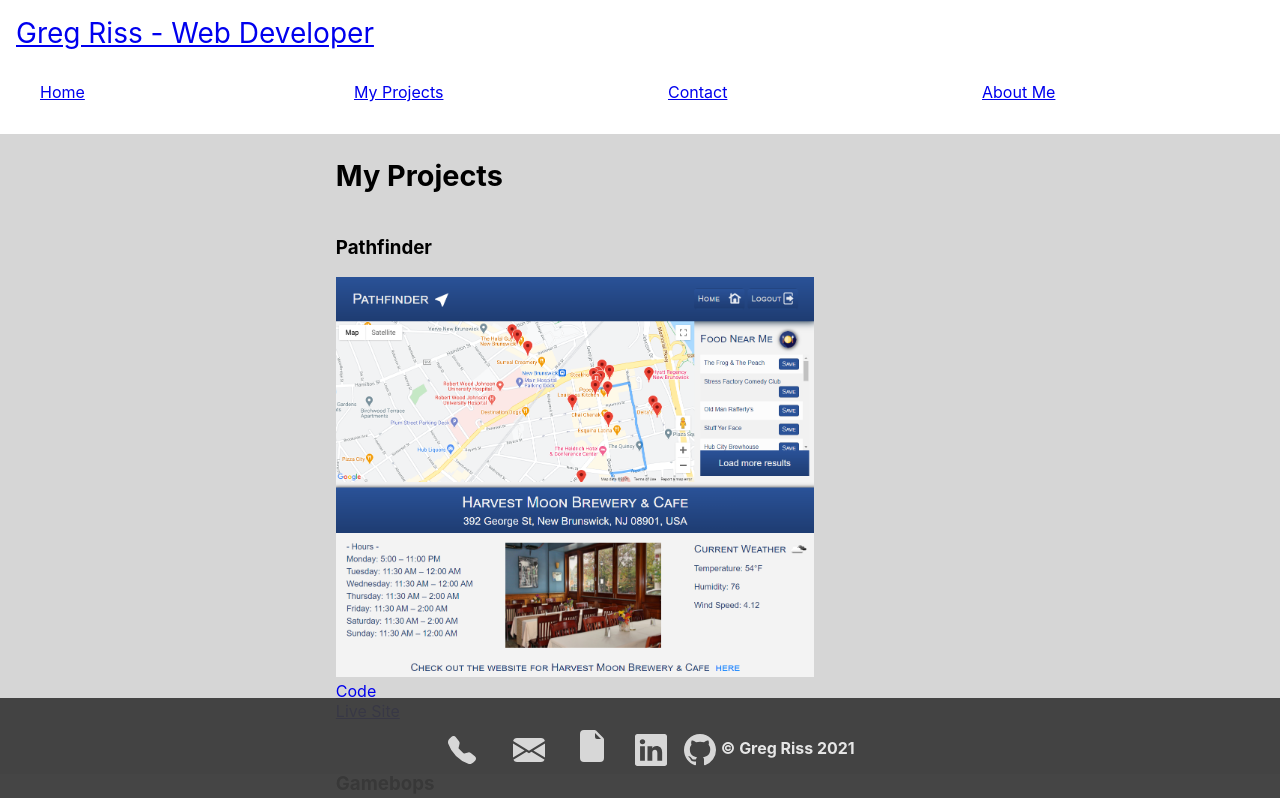
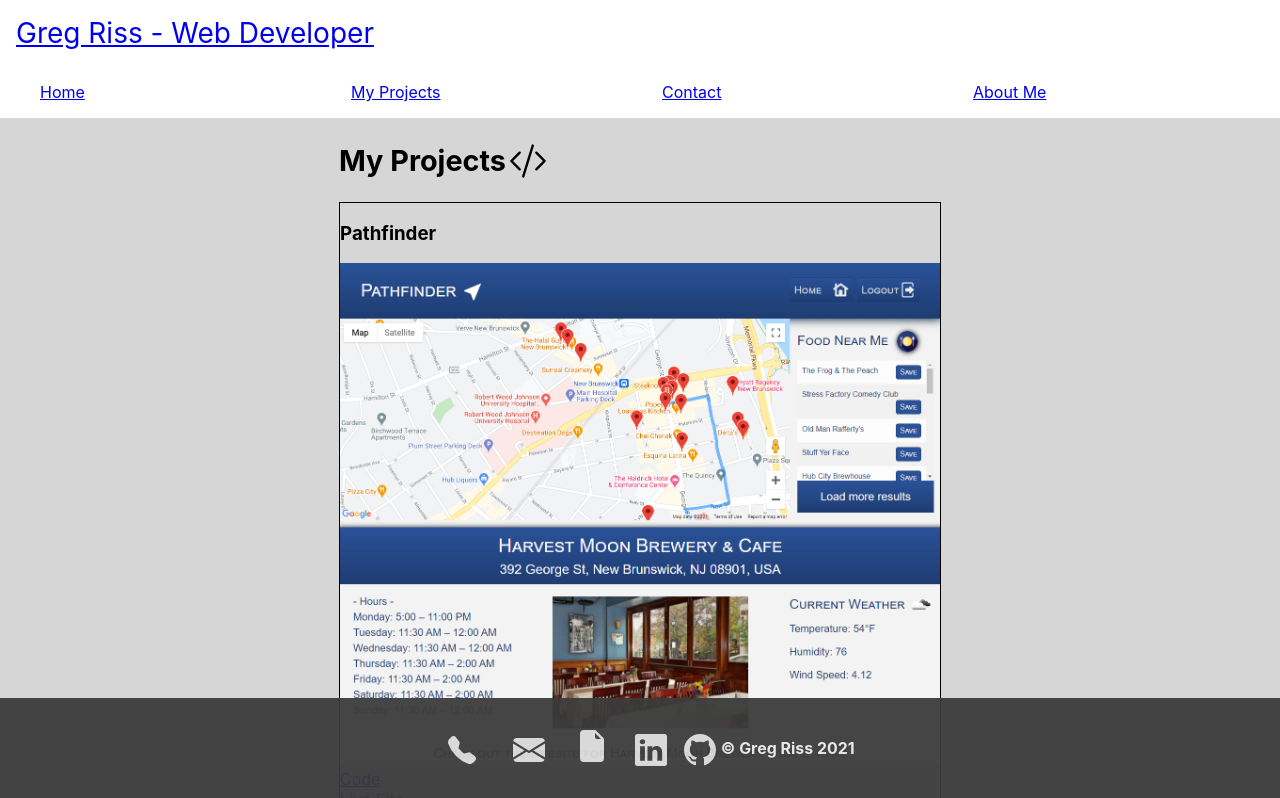
Before and after one commit to gregriss/dev-portfolio, a React (Create React App) app in the folder react-port/: page /portfolio in a window 1280 px wide. Shown: the top 798 px of the page. Built offline with nearby package versions, Linux system fonts and the light colour scheme.

Commit message:
portfolio.js, project.js, home.js styles; add code icon to portfolio page

```diff
--- a/react-port/src/components/header/style.css
+++ b/react-port/src/components/header/style.css
@@ -13,7 +13,7 @@
     list-style: none;
     display: grid;
     grid-template-columns: repeat(auto-fit, minmax(100px, 1fr));
-    gap: 1rem;
+    gap: 0.25rem;
 }
 
 .brand-div {
--- a/react-port/src/components/project/project.js
+++ b/react-port/src/components/project/project.js
@@ -10,7 +10,7 @@
             <img
                 src={props.image}
                 alt={props.title}
-                style={{ height: '400px', width: 'auto' }}
+                style={{ height: 'auto', width: 'clamp(400px, 600px, 800px)' }}
             />
             <Link to={{
                 pathname: `${props.repo}`
--- a/react-port/src/components/wrapper/style.css
+++ b/react-port/src/components/wrapper/style.css
@@ -1,4 +1,4 @@
 .wrapper {
     background: rgb(214, 214, 214);
-    height: 80vh;
+    /* height: 200vmax; */
 }
--- a/react-port/src/pages/home/home.js
+++ b/react-port/src/pages/home/home.js
@@ -4,11 +4,13 @@
 function Home() {
     const styles = {
         main: {
-            height: '50%',
+            // height: '50%',
             display: 'flex',
             justifyContent: 'center',
             alignItems: 'center',
-            flexFlow: 'column wrap'
+            flexFlow: 'column',
+            padding: '3vmax',
+            border: '1px solid black'
         },
 
         button: {
--- a/react-port/src/pages/portfolio/portfolio.js
+++ b/react-port/src/pages/portfolio/portfolio.js
@@ -5,18 +5,29 @@
     const portStyles = {
         main: {
             display: 'grid',
-            margin: '1rem'
+            margin: '0 auto'
+            // padding: '2rem'
             // justifyContent: 'center',
             // flexFlow: 'row wrap'
         },
         div: {
             display: 'grid',
             gridTemplateColumns: 'repeat(auto-fit, minmax(500px, 1fr))',
-            gap: '2rem',
-            marginBottom: '300px'
+            gap: '1rem',
+            // display: 'flex',
+            // flexFlow: 'column wrap',
+            // alignItems: 'flex-start',
+            // marginBottom: '300px',
+            // width: 'clamp(800px, 100%, 1600px)',
+            border: '1px solid black'
         },
+
         h2: {
             fontSize: '180%'
+        },
+
+        img: {
+            margin: '0px 0px -9px 3px'
         }
     }
     const projects = [
@@ -73,6 +84,11 @@
         <main className="container" style={portStyles.main}>
             <h2 style={portStyles.h2}>
                 My Projects
+                <img
+                    src="assets/code-icon-lg.svg"
+                    alt="code icon"
+                    style={portStyles.img}
+                />
             </h2>
             <div className="projects-content" style={portStyles.div}>
                 {projects.map(project => (
```
Also changed, not shown: react-port/public/assets/code-icon-lg.svg (added).
